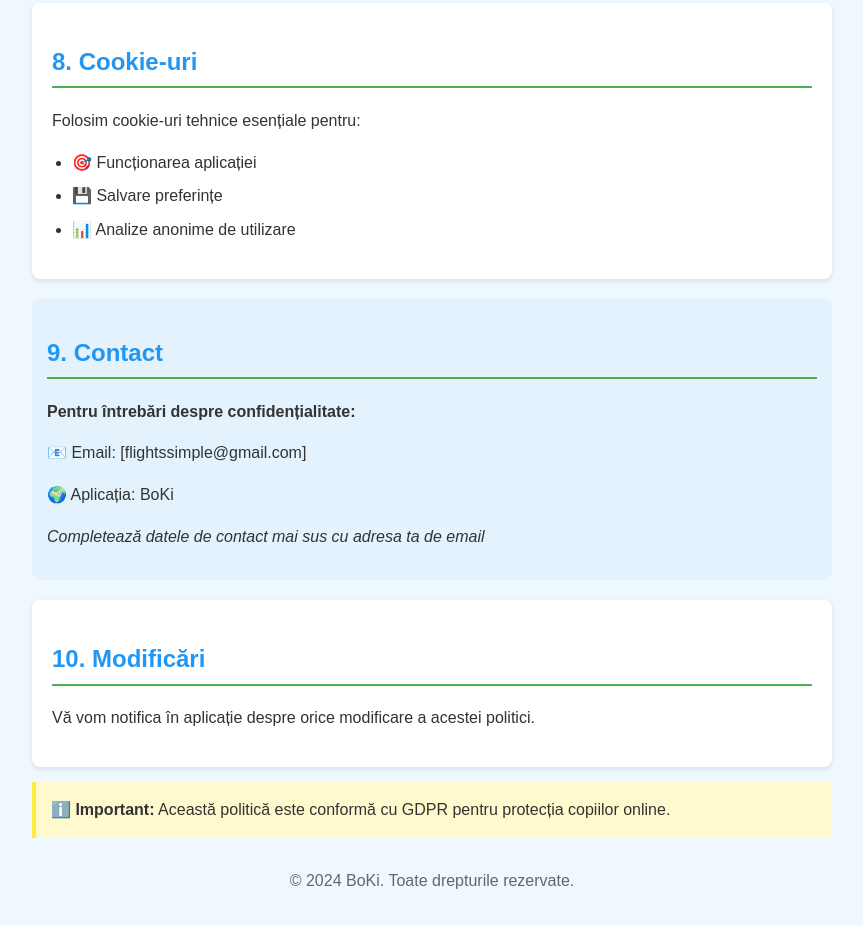
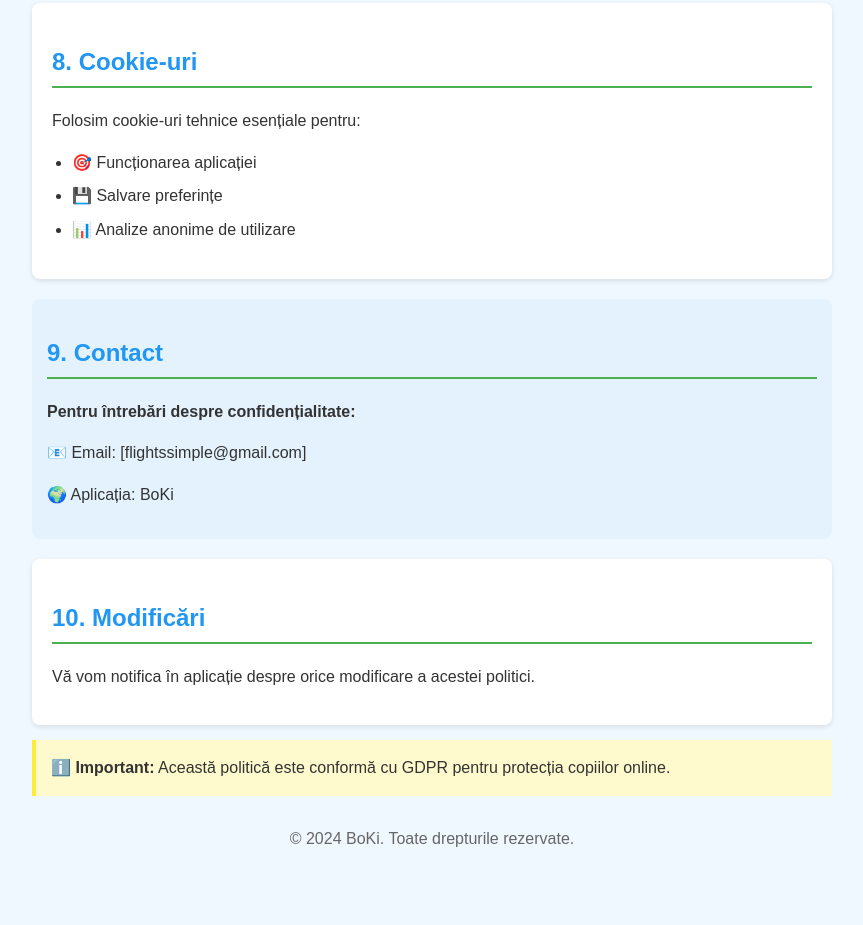
Before and after one commit to D3lphin-BoKi/BoKi, a plain HTML site: page index.html in a window 1280 px wide. Shown: the part 2358-3283 px from the top of the page, without its empty margins (208-1071 px from the left). After the commit the page ends 3246 px from the top, so only its background shows below. Drawn offline with Linux system fonts and the light colour scheme.

Commit message:
Update index.html

```diff
--- a/index.html
+++ b/index.html
@@ -147,7 +147,6 @@
         <p>📧 Email: [flightssimple@gmail.com]</p>
         <p>🌍 Aplicația: BoKi</p>
 
-        <p><em>Completează datele de contact mai sus cu adresa ta de email</em></p>
     </div>
 
     <div class="section">
```
